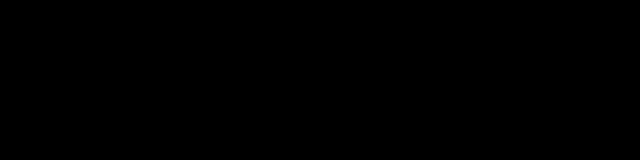
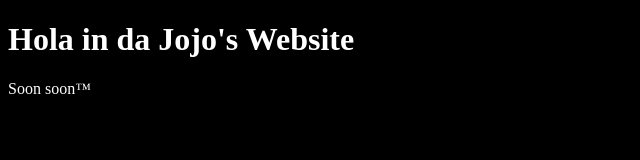
Before and after one commit to JojoFR1/jojofr1.github.io, a plain HTML site: page index.html in a window 1280 px wide. Shown: the whole page, without its empty margins (0-640 px from the left). Drawn offline with Linux system fonts and the light colour scheme.

Commit message:
Update index.html

```diff
--- a/index.html
+++ b/index.html
@@ -4,7 +4,7 @@
     <title>Jojo Incredible thingy</title>
   </head>
   <body style="background-color:black;">
-    <h1>Hola in da Jojo's Website</h1>
-    <p1>Soon soon™</p1>
+    <h1 style="color:#ffffff;">Hola in da Jojo's Website</h1>
+    <p1 style="color:#ffffff;">Soon soon™</p1>
   </body>
 </html>
```
